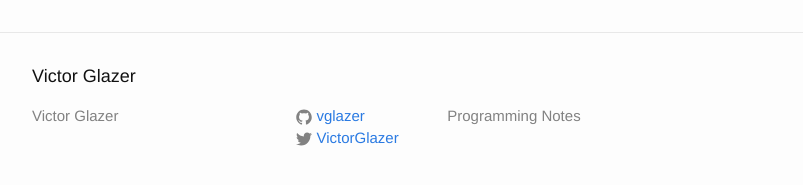
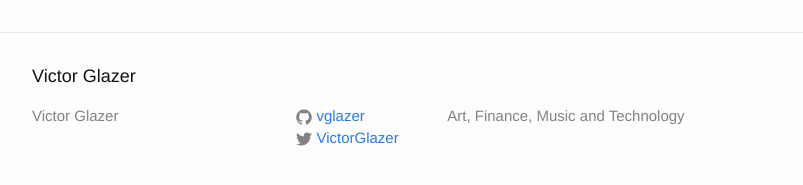
Before and after one commit to vglazer/vglazer.github.io, a Jekyll site: the page built from _posts/2015-07-18-python-wrappers-for-c++-libraries.markdown, in a window 1280 px wide and 900 px high, scrolled down 1935 px. Shown: the part 690-875 px from the top of the window, without its empty margins (238-1041 px from the left). Built offline with Jekyll 4.4.1, drawn with Linux system fonts in a browser that asks for light colours.

Commit message:
updated description

```diff
--- a/_config.yml
+++ b/_config.yml
@@ -2,7 +2,7 @@
 title: Victor Glazer
 #email: victor.glazer@gmail.com
 description: > # this means to ignore newlines until "baseurl:"
-    Programming Notes
+    Art, Finance, Music and Technology
 baseurl: "" # the subpath of your site, e.g. /blog/
 #url: "http://yourdomain.com" # the base hostname & protocol for your site
 url: "vglazer.github.io" # the base hostname & protocol for your site
```
